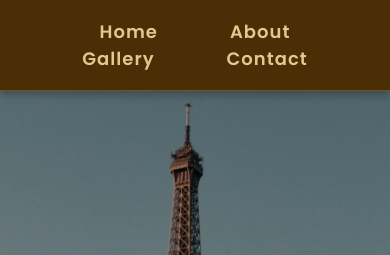
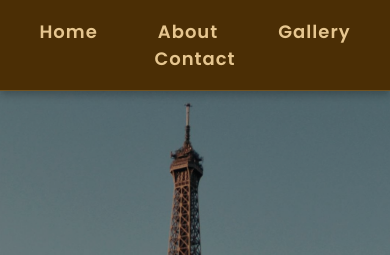
Before and after one commit to Betsinat/What-I-love-CSS-project, a plain HTML site: page index.html in a window 390 px wide. Shown: the top 255 px of the page. Drawn offline with nearby package versions, Linux system fonts and the light colour scheme.

Commit message:
header correction

```diff
--- a/styles/index.css
+++ b/styles/index.css
@@ -321,6 +321,10 @@ footer {
     flex-direction: column;
     gap: 20px; /* Stack items vertically */
   }
+  nav a{
+      padding: 5px 10px;
+  }
+
 
   .hero h1 {
     font-size: 30px; /* Resize hero heading */
```
